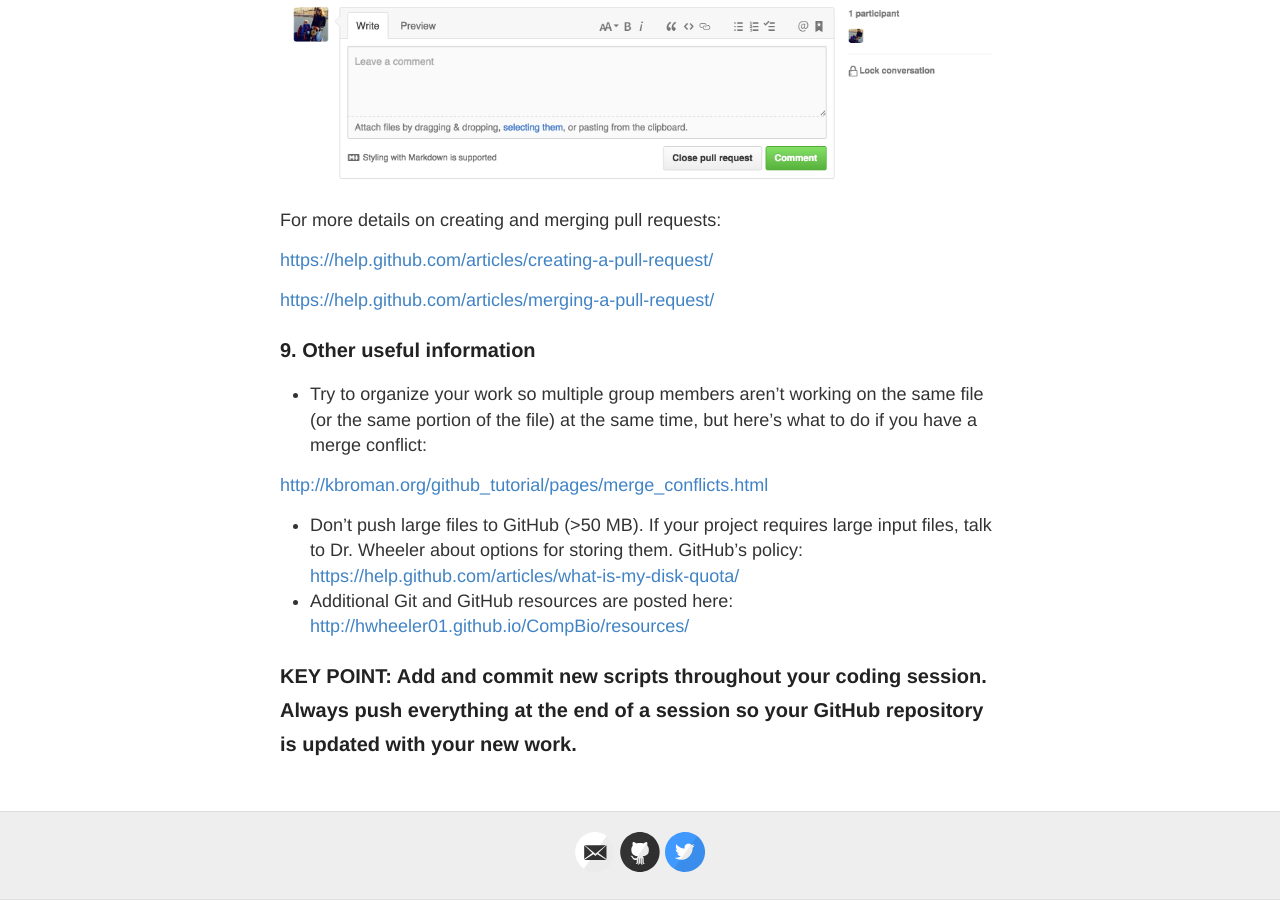
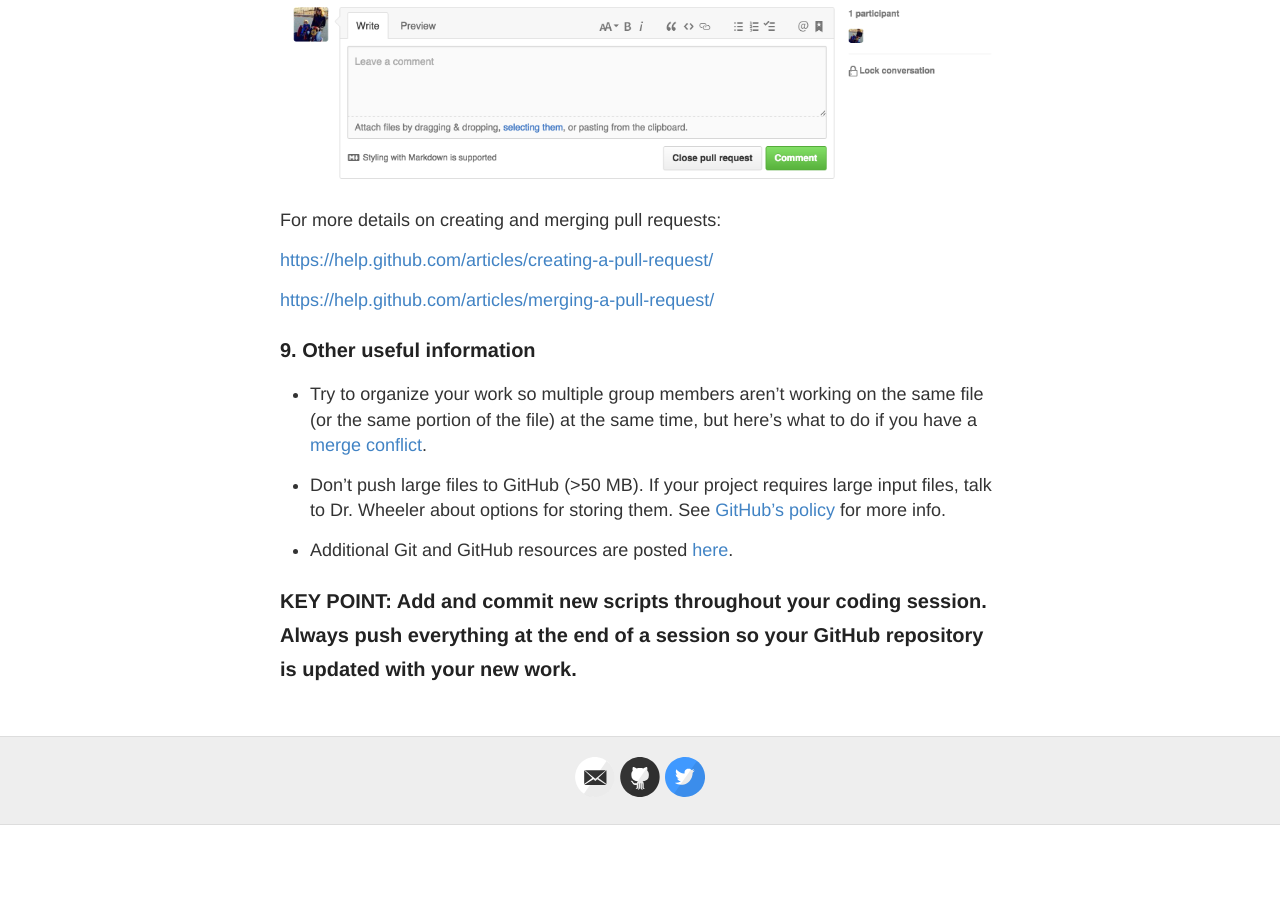
Before and after one commit to hwheeler01/CompBio, a Jekyll site: the page built from github.md, in a window 1280 px wide and 900 px high, scrolled down 11740 px. Built offline with Jekyll 4.4.1, drawn with Linux system fonts in a browser that asks for light colours; after the commit the page ends 12565 px from its top, so only the background shows below that.

Commit message:
github format update

```diff
--- a/github.md
+++ b/github.md
@@ -347,10 +347,12 @@ For more details on creating and merging pull requests:
 
 ### 9. Other useful information
 
-- Try to organize your work so multiple group members aren't working on the same file (or the same portion of the file) at the same time, but here's what to do if you have a merge conflict:
-<http://kbroman.org/github_tutorial/pages/merge_conflicts.html>
-- Don't push large files to GitHub (>50 MB). If your project requires large input files, talk to Dr. Wheeler about options for storing them. GitHub's policy: <https://help.github.com/articles/what-is-my-disk-quota/>
-- Additional Git and GitHub resources are posted here: <http://hwheeler01.github.io/CompBio/resources/>
+- Try to organize your work so multiple group members aren't working on the same file (or the same portion of the file) at the same time, but here's what to do if you have a
+<a href="http://kbroman.org/github_tutorial/pages/merge_conflicts.html">merge conflict</a>.
+
+- Don't push large files to GitHub (>50 MB). If your project requires large input files, talk to Dr. Wheeler about options for storing them. See <a href="https://help.github.com/articles/what-is-my-disk-quota/">GitHub's policy</a> for more info.
+
+- Additional Git and GitHub resources are posted <a href="http://hwheeler01.github.io/CompBio/resources/">here</a>.
 
 
 
```
